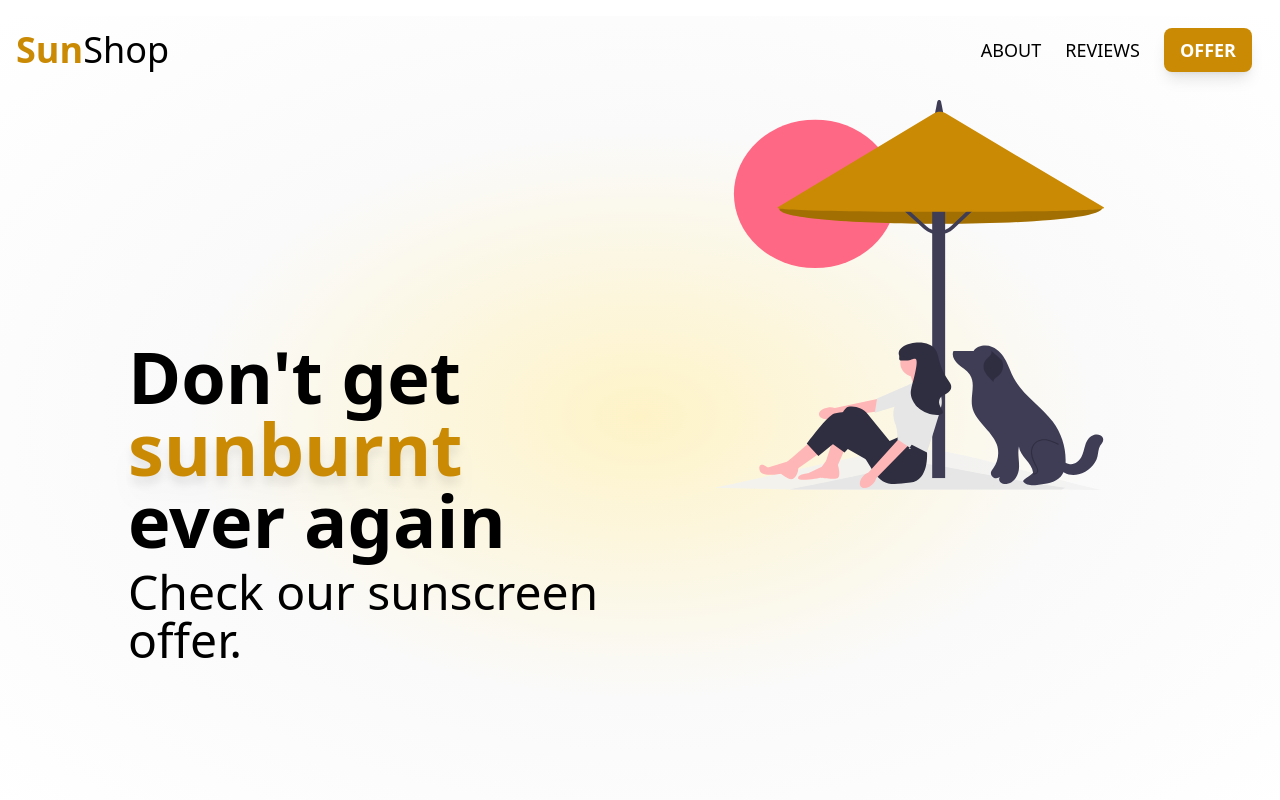
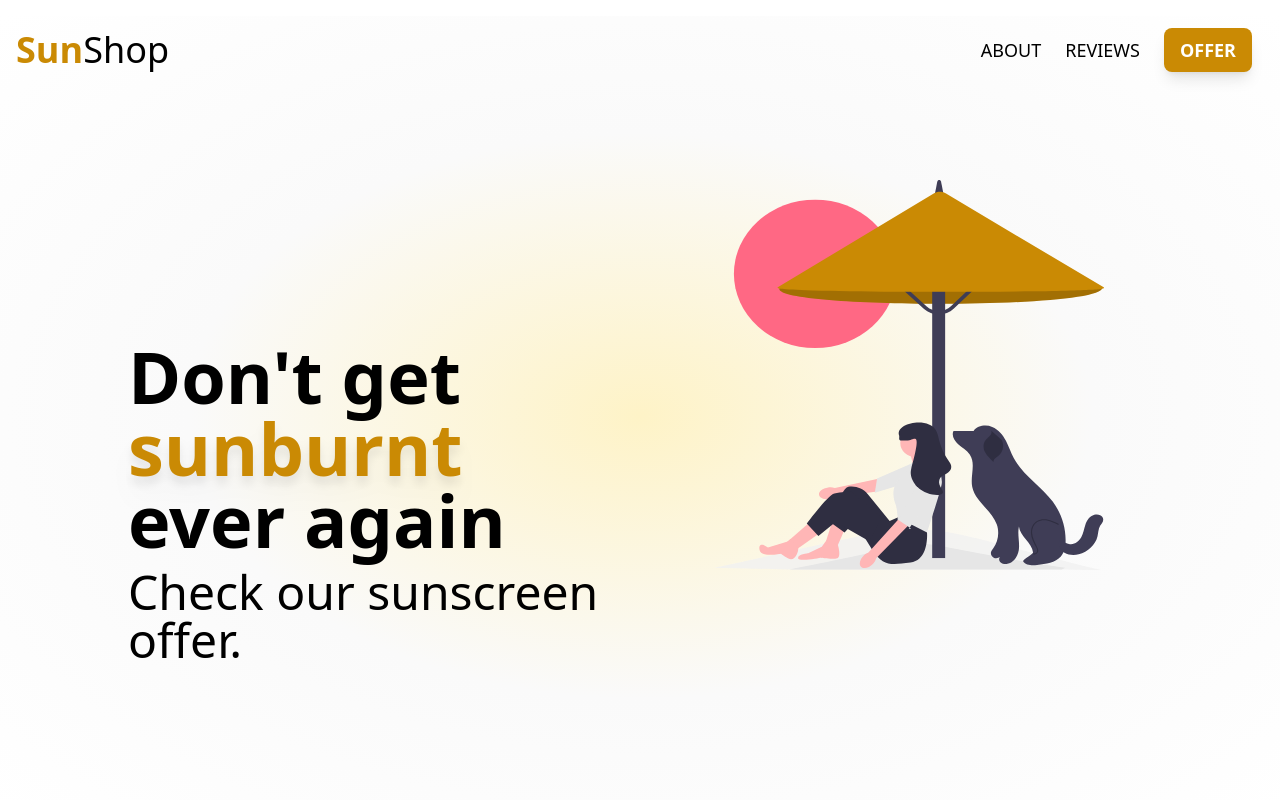
Before and after one commit to avgmathenjoyer/store, a Next.js app: page / in a window 1280 px wide. Shown: the top 800 px of the page. Built offline with nearby package versions, Linux system fonts and the light colour scheme.

Commit message:
more responsiveness for landing page

```diff
--- a/pages/index.js
+++ b/pages/index.js
@@ -30,11 +30,8 @@ export default function Home() {
     </div>
   )
 }
-
-function Hero() {
-  return (
-    <section className='w-full h-screen bg-gradient-radial my-4'>
-      <nav className='m-4 flex items-center'>
+function NavigationSection() {
+  return (<nav className='m-4 flex items-center'>
     <h3 className='text-4xl'><span className='text-yellow-600 font-bold'>Sun</span>Shop</h3>
     <div className='flex items-center text-lg ml-auto'>
       <h3 className='m-3'>
@@ -47,7 +44,14 @@ function Hero() {
         OFFER
       </button>
     </div>
-      </nav>
+  </nav>)
+}
+
+
+function Hero() {
+  return (
+    <section className='w-full h-screen bg-gradient-radial my-4'>
+      <NavigationSection />
       <div className='flex flex-col lg:flex-row justify-between'>
         <div className='mt-[30vh] lg:ml-32 m-16'>
           <h1 className='text-7xl font-bold'>
@@ -57,7 +61,7 @@ function Hero() {
             Check our sunscreen offer.
           </h2>
         </div>
-        <div className='hidden lg:block mr-[22vh] w-2/5 h-screen relative'>
+        <div className='hidden lg:block mr-[10vh] pt-[20vh] xl:mr-[22vh] xl:pt-[10vh] 2xl:pt-0 w-2/5 h-screen items-center'>
           <Image layout="responsive" width="100%" height="100%" alt="beach day illustration" src="/beach.svg" />
         </div>
       </div>
@@ -115,6 +119,7 @@ function OpinionSection({ opinions }) {
         centerInsufficientSlides={true}
         pagination={{ clickable: true }}
         navigation={true}
+        className="min-h-[384px]"
       >
         {
           opinionComponents
@@ -127,9 +132,9 @@ function OpinionSection({ opinions }) {
 
 function Opinion({ avatar, name, heading, paragraph }) {
   return (
-    <div className='min-w-[384px]  min-h-[256px] w-2/5 bg-slate-200 rounded-xl grid overflow-hidden grid-lines grid-cols-6 grid-rows-3 gap-2 shadow-2xl my-12 items-center mr-auto ml-auto'>
-      <div className="box row-start-1 row-end-3 col-start-1 col-end-3 flex justify-center items-center p-6 relative">
-        <Image width="100%" height="100%" objectFit='contain' src={avatar} alt="avatar" />
+    <div className='min-w-[384px]  min-h-[256px] w-2/5 bg-slate-50 rounded-xl grid overflow-hidden grid-lines grid-cols-6 grid-rows-3 gap-2 shadow-xl my-12 items-center mr-auto ml-auto p-3'>
+      <div className="box row-start-1 row-end-3 col-start-1 col-end-3 flex justify-center items-center p-6">
+        <Image width="150%" height="150%" objectFit='contain' src={avatar} alt="avatar" />
       </div>
       <div className="box row-start-1 row-end-1 col-start-3 col-end-7 font-bold text-3xl lg:text-4xl flex justify-center items-center">{heading}</div>
       <div className="box row-start-2 row-end-4 col-start-3 col-end-7 text-md  lg:text-lg">{paragraph}</div>
@@ -143,7 +148,7 @@ function ContactForm() {
   const [text, setText] = useState("")
 
   return (
-    <section className='w-screen h-2/5 flex flex-col lg:flex-row justify-center bg-gradient-radial my-12 py-12'>
+    <section className='w-screen h-2/5 flex flex-col lg:flex-row justify-center bg-gradient-radial my-6 py-6'>
       <div className='w-5/6 lg:w-2/5'><Image width="100%" height="100%" layout='responsive' alt="contact illustration" src="/contact.svg" /></div>
       <div className='flex flex-col justify-center lg:ml-16'>
         <h2 className='text-4xl'>Interested in our sunscreen?</h2>
```
Lines whose indentation alone changed are shown as unchanged.
